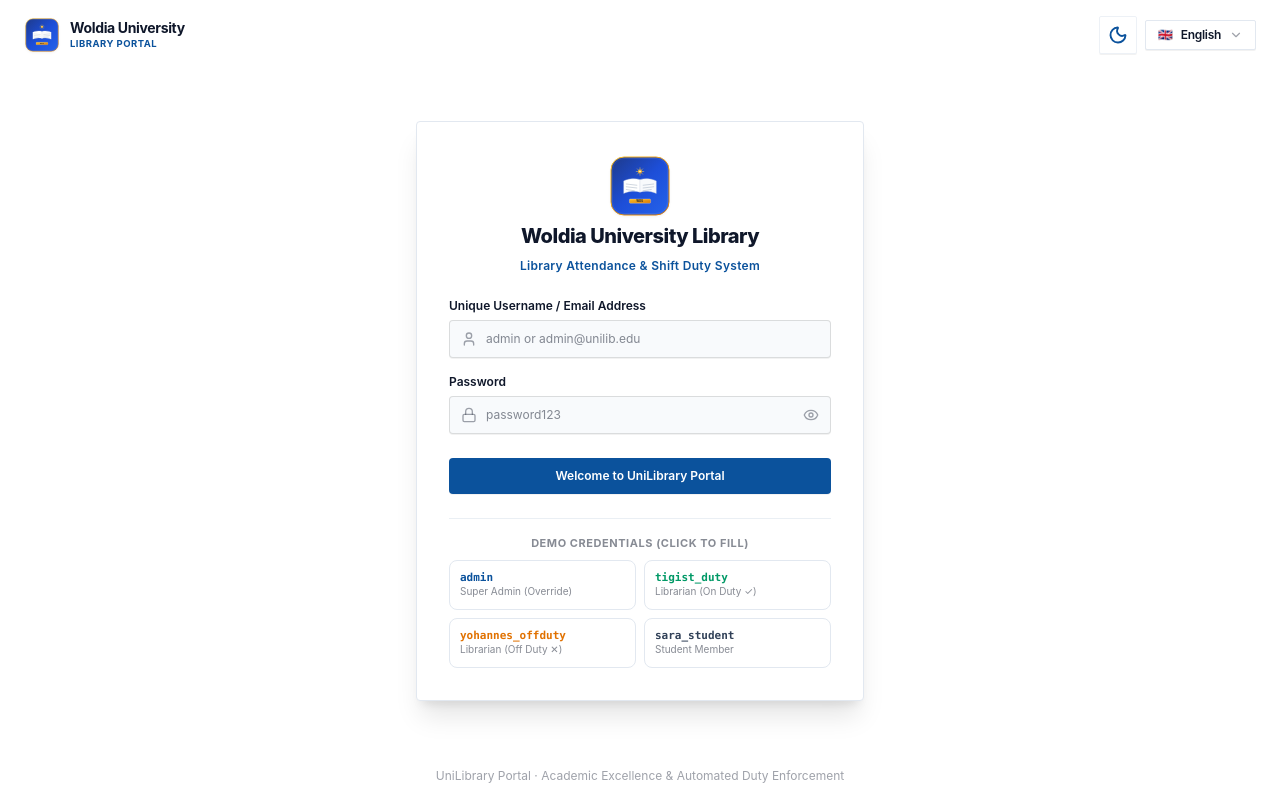
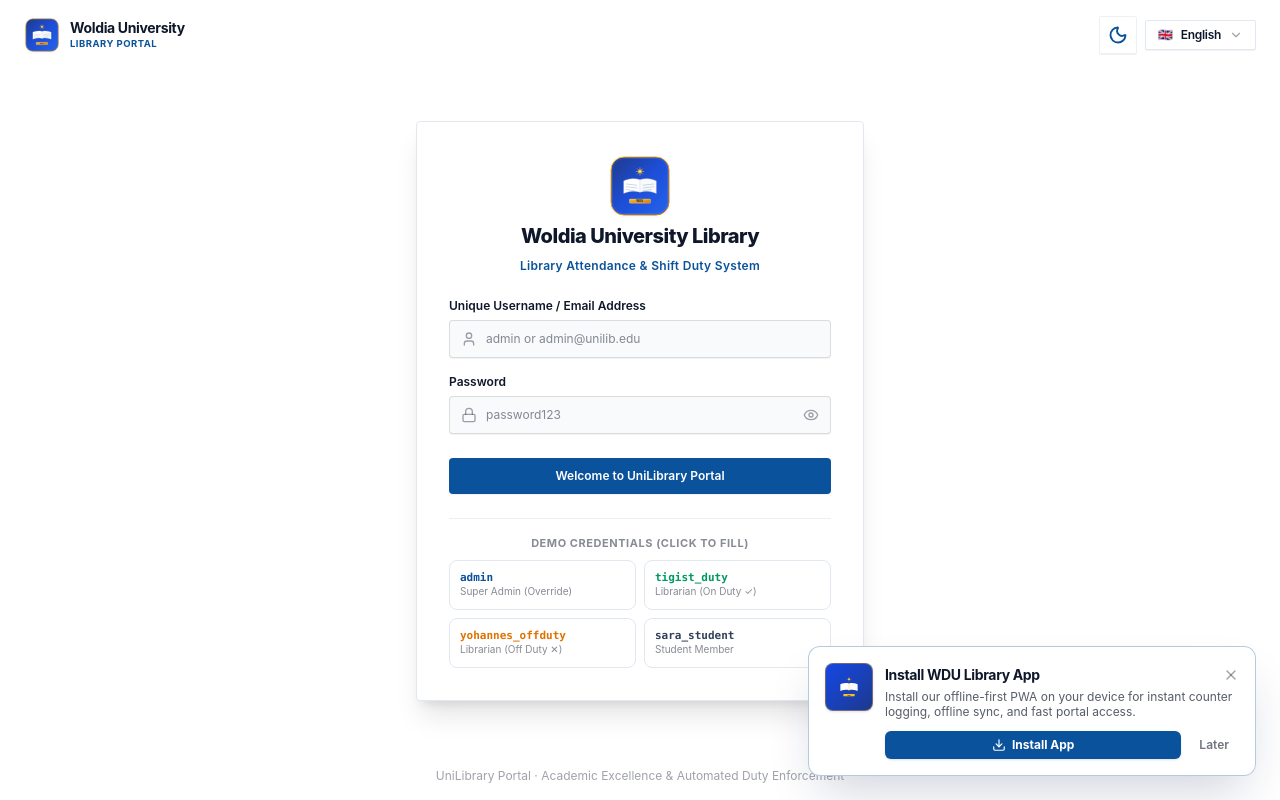
Before and after one commit to Daniel-wasihun/library-taly, a Laravel app: page / in a window 1280 px wide. Run offline with Laravel 12, Linux system fonts and the light colour scheme; style sheets or scripts are compiled from the project's sources; parts of the project's set-up code (start-up, migrations or seed data) failed here and were passed over.

Commit message:
feat(pwa): prompt install when app not installed or removed; enforce strict 2-minute lock on count adjustment and delete without admin bypass

```diff
--- a/resources/js/App.vue
+++ b/resources/js/App.vue
@@ -1,6 +1,7 @@
 <template>
     <router-view />
     <Toast />
+    <PwaInstallPrompt />
 </template>
 
 <script setup lang="ts">
@@ -9,6 +10,7 @@ import { useAuthStore } from '@/stores/authStore';
 import { useThemeStore } from '@/stores/themeStore';
 import { useLanguageStore } from '@/stores/languageStore';
 import Toast from '@/components/Toast.vue';
+import PwaInstallPrompt from '@/components/pwa/PwaInstallPrompt.vue';
 
 const authStore = useAuthStore();
 const themeStore = useThemeStore();
--- a/resources/js/components/Navbar.vue
+++ b/resources/js/components/Navbar.vue
@@ -38,6 +38,18 @@
       <!-- Standardized Synchronized Ethiopian & Gregorian Date/Time Clock -->
       <UnifiedDateTimeClock />
 
+      <!-- Install App Button (Visible only when in browser, not standalone) -->
+      <button
+        v-if="!isStandalone"
+        type="button"
+        @click="triggerPwaInstall"
+        class="inline-flex items-center gap-1 sm:gap-1.5 px-2 sm:px-2.5 py-1 rounded-sm text-[11px] font-bold bg-brand-blue/10 hover:bg-brand-blue/20 text-brand-blue dark:bg-brand-blue/20 dark:hover:bg-brand-blue/30 dark:text-blue-200 border border-brand-blue/20 transition active:scale-95 cursor-pointer"
+        :title="langStore.isAmharic() ? 'የቤተ-መጻሕፍት አፑን ይጫኑ' : 'Install PWA App'"
+      >
+        <Download class="w-3.5 h-3.5 shrink-0" />
+        <span class="hidden sm:inline">{{ langStore.isAmharic() ? 'አፑን ጫን' : 'Install App' }}</span>
+      </button>
+
       <!-- Dark/Light Mode Toggler -->
       <ThemeToggle />
 
@@ -55,7 +67,7 @@
 <script setup lang="ts">
 import { computed } from 'vue';
 import { useRoute } from 'vue-router';
-import { Menu, PanelLeftClose, PanelLeftOpen } from 'lucide-vue-next';
+import { Menu, PanelLeftClose, PanelLeftOpen, Download } from 'lucide-vue-next';
 import { useLanguageStore } from '@/stores/languageStore';
 import LanguageSwitcher from './LanguageSwitcher.vue';
 import ThemeToggle from './ThemeToggle.vue';
@@ -79,6 +91,21 @@ const emit = defineEmits<{
 const route = useRoute();
 const langStore = useLanguageStore();
 
+const isStandalone = computed(() => {
+  if (typeof window === 'undefined') return false;
+  return (
+    window.matchMedia('(display-mode: standalone)').matches ||
+    (window.navigator as any).standalone === true ||
+    document.referrer.includes('android-app://')
+  );
+});
+
+const triggerPwaInstall = () => {
+  if ((window as any).__wduTriggerPwaInstall) {
+    (window as any).__wduTriggerPwaInstall();
+  }
+};
+
 const title = computed(() => {
   const path = route.path;
   if (path.startsWith('/attendance')) return langStore.t('nav.attendance', 'Attendance');
--- /dev/null
+++ b/resources/js/components/pwa/PwaInstallPrompt.vue
@@ -0,0 +1,270 @@
+<template>
+  <div>
+    <!-- Floating Bottom PWA Install Banner -->
+    <transition
+      enter-active-class="transform transition ease-out duration-300"
+      enter-from-class="translate-y-full opacity-0"
+      enter-to-class="translate-y-0 opacity-100"
+      leave-active-class="transform transition ease-in duration-200"
+      leave-from-class="translate-y-0 opacity-100"
+      leave-to-class="translate-y-full opacity-0"
+    >
+      <div
+        v-if="showBanner && !isStandalone"
+        class="fixed bottom-3 left-3 right-3 sm:left-auto sm:right-6 sm:bottom-6 sm:max-w-md z-50 bg-card-bg/95 backdrop-blur-md border border-brand-blue/30 dark:border-brand-blue/50 rounded-xl p-3.5 sm:p-4 shadow-2xl shadow-blue-950/20 text-main-text"
+      >
+        <div class="flex items-start gap-3">
+          <!-- WDU Logo Badge -->
+          <div class="w-11 h-11 sm:w-12 sm:h-12 rounded-lg bg-gradient-to-br from-blue-700 to-blue-900 border border-brand-yellow/40 flex items-center justify-center shrink-0 shadow-sm p-1.5">
+            <svg viewBox="0 0 512 512" width="100%" height="100%" fill="none" xmlns="http://www.w3.org/2000/svg">
+              <circle cx="256" cy="140" r="16" fill="#fbbf24"/>
+              <path d="M256 110 L256 170 M226 140 L286 140" stroke="#fcd34d" stroke-width="4" stroke-linecap="round"/>
+              <path d="M256 205 C196 185 136 210 126 215 L126 315 C136 310 196 285 256 305 Z" fill="#ffffff"/>
+              <path d="M256 205 C316 185 376 210 386 215 L386 315 C376 310 316 285 256 305 Z" fill="#f8fafc"/>
+              <line x1="256" y1="204" x2="256" y2="307" stroke="#fbbf24" stroke-width="6" stroke-linecap="round"/>
+              <rect x="171" y="360" width="170" height="34" rx="8" fill="#fbbf24"/>
+              <text x="256" y="384" text-anchor="middle" font-family="system-ui" font-weight="900" font-size="20" fill="#0f172a">WDU</text>
+            </svg>
+          </div>
+
+          <!-- Description & Title -->
+          <div class="flex-1 min-w-0">
+            <div class="flex items-center justify-between gap-1 mb-0.5">
+              <h4 class="text-xs sm:text-sm font-bold text-main-text tracking-tight truncate">
+                {{ langStore.isAmharic() ? 'የወልድያ ዩኒቨርሲቲ ቤተ-መጻሕፍት አፕ' : 'Install WDU Library App' }}
+              </h4>
+              <button
+                type="button"
+                @click="dismissPrompt"
+                class="p-1 -mr-1 text-main-text/40 hover:text-main-text rounded-xs hover:bg-card-hover/40 transition cursor-pointer"
+                :title="langStore.isAmharic() ? 'ለጊዜው ይቆይ' : 'Dismiss'"
+              >
+                <X class="w-4 h-4" />
+              </button>
+            </div>
+
+            <p class="text-[11px] sm:text-xs text-main-text/70 line-clamp-2 leading-tight mb-3">
+              {{ langStore.isAmharic()
+                ? 'ያለ ኢንተርኔት ቆጣሪውን በቀላሉ ለመመዝገብ፣ መረጃዎችን በፍጥነት ለማመሳሰል እና ስርዓቱን በቀላሉ ለመጠቀም አፑን ወደ ስልክዎ ይጫኑ።'
+                : 'Install our offline-first PWA on your device for instant counter logging, offline sync, and fast portal access.' }}
+            </p>
+
+            <!-- Action Buttons -->
+            <div class="flex items-center gap-2">
+              <button
+                type="button"
+                @click="triggerInstall"
+                class="flex-1 inline-flex items-center justify-center gap-1.5 px-3 py-1.5 rounded-md bg-brand-blue hover:bg-brand-blue/90 text-white font-bold text-xs shadow-sm transition active:scale-95 cursor-pointer"
+              >
+                <Download class="w-3.5 h-3.5" />
+                <span>{{ langStore.isAmharic() ? 'አፑን ጫን (Install)' : 'Install App' }}</span>
+              </button>
+
+              <button
+                type="button"
+                @click="dismissPrompt"
+                class="px-2.5 py-1.5 rounded-md text-xs font-semibold text-main-text/60 hover:text-main-text hover:bg-card-hover/50 transition cursor-pointer"
+              >
+                {{ langStore.isAmharic() ? 'ለጊዜው ይቆይ' : 'Later' }}
+              </button>
+            </div>
+          </div>
+        </div>
+      </div>
+    </transition>
+
+    <!-- iOS Step-by-Step Installation Modal -->
+    <transition
+      enter-active-class="transition duration-200 ease-out"
+      enter-from-class="opacity-0 scale-95"
+      enter-to-class="opacity-100 scale-100"
+      leave-active-class="transition duration-150 ease-in"
+      leave-from-class="opacity-100 scale-100"
+      leave-to-class="opacity-0 scale-95"
+    >
+      <div
+        v-if="showIosModal"
+        class="fixed inset-0 z-50 flex items-center justify-center p-4 bg-black/60 backdrop-blur-xs"
+        @click.self="showIosModal = false"
+      >
+        <div class="w-full max-w-sm bg-card-bg border border-card-border rounded-xl p-5 shadow-2xl flex flex-col gap-4">
+          <div class="flex items-center justify-between pb-2 border-b border-card-border">
+            <div class="flex items-center gap-2">
+              <Smartphone class="w-5 h-5 text-brand-blue" />
+              <h3 class="text-sm font-bold text-main-text">
+                {{ langStore.isAmharic() ? 'በ iPhone / iPad ላይ አፑን ለመጫን' : 'Install on iPhone / iPad' }}
+              </h3>
+            </div>
+            <button
+              type="button"
+              @click="showIosModal = false"
+              class="p-1 rounded text-main-text/40 hover:text-main-text transition cursor-pointer"
+            >
+              <X class="w-4 h-4" />
+            </button>
+          </div>
+
+          <div class="space-y-3 text-xs text-main-text/80 leading-relaxed">
+            <div class="flex items-start gap-2.5 p-2 rounded-lg bg-main-bg/60 border border-card-border">
+              <span class="w-5 h-5 rounded-full bg-brand-blue/10 text-brand-blue font-bold flex items-center justify-center shrink-0 text-[11px]">1</span>
+              <div>
+                <p class="font-semibold text-main-text">
+                  {{ langStore.isAmharic() ? 'በSafari ታች ያለውን የShare ምልክት ይጫኑ' : 'Tap the Share icon in Safari' }}
+                </p>
+                <p class="text-[10px] text-main-text/50">
+                  {{ langStore.isAmharic() ? '(በስክሪኑ ግርጌ የሚገኘውን ሳጥን ከቀስት ጋር)' : '(The box with an arrow pointing upward)' }}
+                </p>
+              </div>
+            </div>
+
+            <div class="flex items-start gap-2.5 p-2 rounded-lg bg-main-bg/60 border border-card-border">
+              <span class="w-5 h-5 rounded-full bg-brand-blue/10 text-brand-blue font-bold flex items-center justify-center shrink-0 text-[11px]">2</span>
+              <div>
+                <p class="font-semibold text-main-text">
+                  {{ langStore.isAmharic() ? '"Add to Home Screen" የሚለውን ይምረጡ' : 'Select "Add to Home Screen"' }}
+                </p>
+                <p class="text-[10px] text-main-text/50">
+                  {{ langStore.isAmharic() ? '(ዝቅ ብለው ወደ ታች ሲያሸበርልቁ ያገኙታል)' : '(Scroll down in the action menu to find it)' }}
+                </p>
+              </div>
+            </div>
+
+            <div class="flex items-start gap-2.5 p-2 rounded-lg bg-main-bg/60 border border-card-border">
+              <span class="w-5 h-5 rounded-full bg-brand-blue/10 text-brand-blue font-bold flex items-center justify-center shrink-0 text-[11px]">3</span>
+              <div>
+                <p class="font-semibold text-main-text">
+                  {{ langStore.isAmharic() ? 'ከላይ በቀኝ በኩል "Add" የሚለውን ይጫኑ' : 'Tap "Add" in the top right corner' }}
+                </p>
+                <p class="text-[10px] text-main-text/50">
+                  {{ langStore.isAmharic() ? 'አፑ ወዲያውኑ ወደ ስልክዎ ዋና ገጽ ይጫናል' : 'The app icon will immediately appear on your home screen' }}
+                </p>
+              </div>
+            </div>
+          </div>
+
+          <button
+            type="button"
+            @click="showIosModal = false"
+            class="w-full py-2 rounded-md bg-brand-blue text-white font-bold text-xs shadow-sm hover:bg-brand-blue/90 transition cursor-pointer"
+          >
+            {{ langStore.isAmharic() ? 'ተረድቻለሁ / እሺ' : 'Got it' }}
+          </button>
+        </div>
+      </div>
+    </transition>
+  </div>
+</template>
+
+<script setup lang="ts">
+import { ref, onMounted, computed } from 'vue';
+import { Download, X, Smartphone } from 'lucide-vue-next';
+import { useLanguageStore } from '@/stores/languageStore';
+
+const langStore = useLanguageStore();
+
+const deferredPrompt = ref<any>(null);
+const showBanner = ref(false);
+const showIosModal = ref(false);
+const isInstalled = ref(false);
+
+const isStandalone = computed(() => {
+  if (typeof window === 'undefined') return false;
+  return (
+    window.matchMedia('(display-mode: standalone)').matches ||
+    (window.navigator as any).standalone === true ||
+    document.referrer.includes('android-app://')
+  );
+});
+
+const isIos = computed(() => {
+  if (typeof window === 'undefined') return false;
+  const ua = window.navigator.userAgent.toLowerCase();
+  return /iphone|ipad|ipod/.test(ua);
+});
+
+const checkAndShow = () => {
+  if (isStandalone.value) {
+    showBanner.value = false;
+    return;
+  }
+
+  // Check if dismissed in the last 45 minutes
+  const lastDismissed = localStorage.getItem('wdu_pwa_dismissed_at');
+  if (lastDismissed) {
+    const elapsed = Date.now() - Number(lastDismissed);
+    if (elapsed < 45 * 60 * 1000) {
+      return;
+    }
+  }
+
+  // Delay slightly so the user sees the page first
+  setTimeout(() => {
+    if (!isStandalone.value) {
+      showBanner.value = true;
+    }
+  }, 1500);
+};
+
+const triggerInstall = async () => {
+  if (deferredPrompt.value) {
+    try {
+      deferredPrompt.value.prompt();
+      const choice = await deferredPrompt.value.userChoice;
+      if (choice && choice.outcome === 'accepted') {
+        showBanner.value = false;
+        deferredPrompt.value = null;
+        localStorage.setItem('pwa_installed', 'true');
+      }
+    } catch (err) {
+      console.warn('[PWA] Prompt error:', err);
+    }
+  } else if (isIos.value) {
+    showBanner.value = false;
+    showIosModal.value = true;
+  } else {
+    // If browser doesn't expose deferred prompt (e.g. desktop Chrome already showed mini-bar)
+    // alert or inform user to use browser install button in address bar
+    alert(
+      langStore.isAmharic()
+        ? 'በብሮውዘርዎ የላይኛው አድራሻ ማስገቢያ (Address Bar) አጠገብ የሚገኘውን የመጫኛ ምልክት (Install icon) ይጫኑ።'
+        : 'Please click the Install icon located in your browser address bar to install the app.'
+    );
+  }
+};
+
+const dismissPrompt = () => {
+  showBanner.value = false;
+  localStorage.setItem('wdu_pwa_dismissed_at', String(Date.now()));
+};
+
+onMounted(() => {
+  // 1. Capture beforeinstallprompt
+  window.addEventListener('beforeinstallprompt', (e: Event) => {
+    e.preventDefault();
+    deferredPrompt.value = e;
+    checkAndShow();
+  });
+
+  // 2. Listen for app installation
+  window.addEventListener('appinstalled', () => {
+    isInstalled.value = true;
+    showBanner.value = false;
+    deferredPrompt.value = null;
+    localStorage.setItem('pwa_installed', 'true');
+  });
+
+  // 3. If no standalone and no PWA app, ask to install
+  checkAndShow();
+
+  // Expose global trigger for install button in header or sidebar
+  (window as any).__wduTriggerPwaInstall = () => {
+    if (deferredPrompt.value) {
+      triggerInstall();
+    } else if (isIos.value) {
+      showIosModal.value = true;
+    } else {
+      showBanner.value = true;
+    }
+  };
+});
+</script>
--- a/resources/js/stores/languageStore.ts
+++ b/resources/js/stores/languageStore.ts
@@ -219,6 +219,13 @@ const DEFAULT_ENGLISH: Record<string, string> = {
     'schedules.generate_and_assign': 'Generate & Assign Schedule',
     'attendance.counter_locked_title': 'Usage Counter Inactive (Outside Assigned Shift)',
     'attendance.counter_locked_desc': 'You can only record patron usage counter data during your active assigned shift date and time window.',
+    'attendance.update_expired': 'Adjustments strictly locked after 2 minutes (applies to all users)',
+    'attendance.cancel_notice': 'Entries can only be deleted or adjusted within 2 minutes of recording (zero exception).',
+    'attendance.cancel_entry': 'Cancel this entry (within 2-minute window)',
+    'pwa.install_title': 'Install WDU Library App',
+    'pwa.install_desc': 'Install our offline-first PWA on your device for instant counter logging, offline sync, and fast portal access.',
+    'pwa.install_button': 'Install App',
+    'pwa.later_button': 'Later',
     'attendance.select_date_range': 'Analytical Date Window & Filter Scope',
     'attendance.executive_summary': 'Executive Institutional Brief & Analytical Scope',
     'attendance.active_window': 'Active Reporting Window',
@@ -474,6 +481,13 @@ const DEFAULT_AMHARIC: Record<string, string> = {
     'schedules.generate_and_assign': 'መርሐ-ግብር አዘጋጅና መድብ',
     'attendance.counter_locked_title': 'የተጠቃሚዎች ቆጣሪ ዝግ ነው (የፈረቃ ሰዓት አይደለም)',
     'attendance.counter_locked_desc': 'የተጠቃሚዎች መመዝገቢያ ቆጣሪውን መጠቀም የሚችሉት በተመደበልዎት ንቁ የፈረቃ ቀንና ሰዓት ውስጥ ብቻ ነው።',
+    'attendance.update_expired': 'ከምዝገባ በኋላ ከ2 ደቂቃ በላይ ያለፉ መዝገቦችን መቀየር በጥብቅ የተከለከለ ነው (የአስተዳዳሪዎችን ጨምሮ)',
+    'attendance.cancel_notice': 'መዝገቦችን መቀየር ወይም መሰረዝ የሚቻለው በተመዘገቡ በ2 ደቂቃ ውስጥ ብቻ ነው (ያለ ምንም ልዩነት)።',
+    'attendance.cancel_entry': 'ይህንን መዝገብ ሰርዝ (በ2 ደቂቃ ውስጥ ብቻ)',
+    'pwa.install_title': 'የወልድያ ዩኒቨርሲቲ ቤተ-መጻሕፍት አፕን ይጫኑ',
+    'pwa.install_desc': 'ያለ ኢንተርኔት ቆጣሪውን በቀላሉ ለመመዝገብ፣ መረጃዎችን በፍጥነት ለማመሳሰል እና ስርዓቱን በቀላሉ ለመጠቀም አፑን ወደ ስልክዎ ይጫኑ።',
+    'pwa.install_button': 'አፑን ጫን',
+    'pwa.later_button': 'ለጊዜው ይቆይ',
     'attendance.select_date_range': 'የትንተና ቀን ወሰን እና ማጣሪያ',
     'attendance.executive_summary': 'የአስተዳደር አጭር መግለጫ እና የትንተና ወሰን',
     'attendance.active_window': 'ንቁ የሪፖርት ወሰን',
--- a/resources/js/views/attendance/AttendanceView.vue
+++ b/resources/js/views/attendance/AttendanceView.vue
@@ -282,13 +282,12 @@ watch(
 );
 
 /**
- * 2-minute modification and deletion rule:
- * Admin / Super Admin can modify or delete at any time.
- * Attendants are strictly disabled after 2 minutes from entry_at.
+ * Strict 2-minute modification and deletion rule:
+ * Zero exceptions: Even Super Admin and Admin are strictly blocked from modifying
+ * or deleting counter values after 2 minutes (120,000 ms) from entry_at.
  */
 const canModifyEntry = (entryAt: string) => {
   if (!authStore.hasPermission('attendance.update')) return false;
-  if (authStore.isAdmin || authStore.isSuperAdmin) return true;
   if (!entryAt) return false;
   const entryMs = new Date(entryAt).getTime();
   const diffMinutes = Math.abs(currentTime.value - entryMs) / 60000;
@@ -297,7 +296,6 @@ const canModifyEntry = (entryAt: string) => {
 
 const canDeleteEntry = (entryAt: string) => {
   if (!authStore.hasPermission('attendance.delete')) return false;
-  if (authStore.isAdmin || authStore.isSuperAdmin) return true;
   if (!entryAt) return false;
   const entryMs = new Date(entryAt).getTime();
   const diffMinutes = Math.abs(currentTime.value - entryMs) / 60000;
@@ -337,18 +335,38 @@ const handleLog = async (gender: 'male' | 'female', count = 1) => {
 };
 
 const handleUpdateCount = async (log: Attendance, delta: number) => {
+  if (!canUpdateEntry(log.entry_at)) {
+    toast.error(langStore.isAmharic()
+      ? 'የ2 ደቂቃ ገደብ፡ ከምዝገባ በኋላ ከ2 ደቂቃ በላይ ያለፉ መዝገቦችን መቀየር በጥብቅ የተከለከለ ነው (የአስተዳዳሪዎችን ጨምሮ)።'
+      : 'Strict 2-minute rule: records cannot be adjusted after 2 minutes of logging, even by administrators.');
+    return;
+  }
   const newCount = log.visitor_count + delta;
   if (newCount < 1 || newCount > 100) return;
   await attendanceStore.updateLogCount(log.slug, newCount);
 };
 
 const openDeleteConfirm = (log: Attendance) => {
+  if (!canDeleteEntry(log.entry_at)) {
+    toast.error(langStore.isAmharic()
+      ? 'የ2 ደቂቃ ገደብ፡ ከምዝገባ በኋላ ከ2 ደቂቃ በላይ ያለፉ መዝገቦችን መሰረዝ በጥብቅ የተከለከለ ነው (የአስተዳዳሪዎችን ጨምሮ)።'
+      : 'Strict 2-minute rule: records cannot be deleted after 2 minutes of logging, even by administrators.');
+    return;
+  }
   logToDelete.value = log;
   showDeleteConfirm.value = true;
 };
 
 const confirmDelete = async () => {
   if (!logToDelete.value) return;
+  if (!canDeleteEntry(logToDelete.value.entry_at)) {
+    toast.error(langStore.isAmharic()
+      ? 'የ2 ደቂቃ ገደብ፡ ከምዝገባ በኋላ ከ2 ደቂቃ በላይ ያለፉ መዝገቦችን መሰረዝ በጥብቅ የተከለከለ ነው (የአስተዳዳሪዎችን ጨምሮ)።'
+      : 'Strict 2-minute rule: records cannot be deleted after 2 minutes of logging, even by administrators.');
+    showDeleteConfirm.value = false;
+    logToDelete.value = null;
+    return;
+  }
   const success = await attendanceStore.deleteLog(logToDelete.value.slug);
   if (success) {
     showDeleteConfirm.value = false;
```
Also changed, not shown: app/Http/Controllers/Api/AttendanceController.php (+12 -8 lines).
